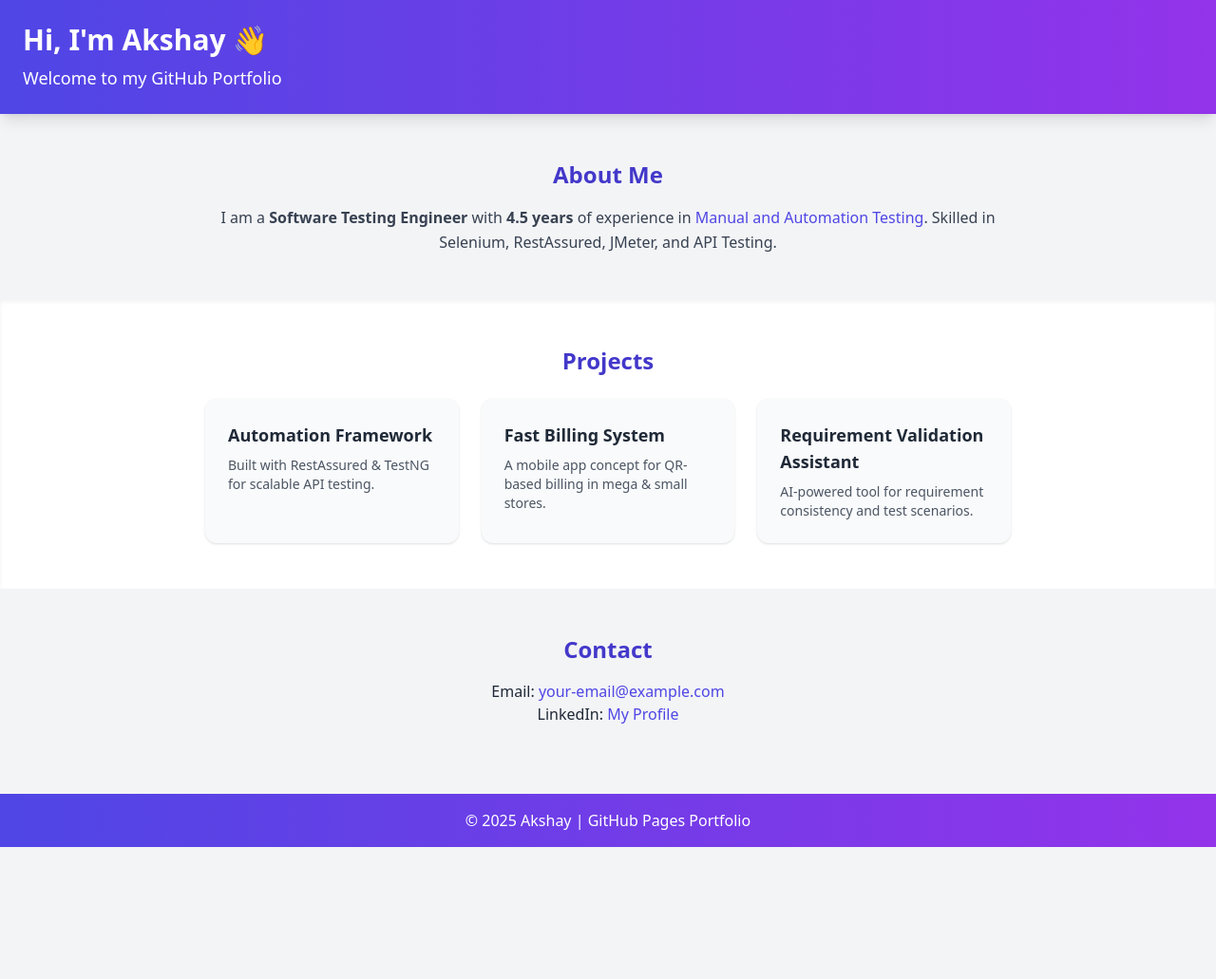
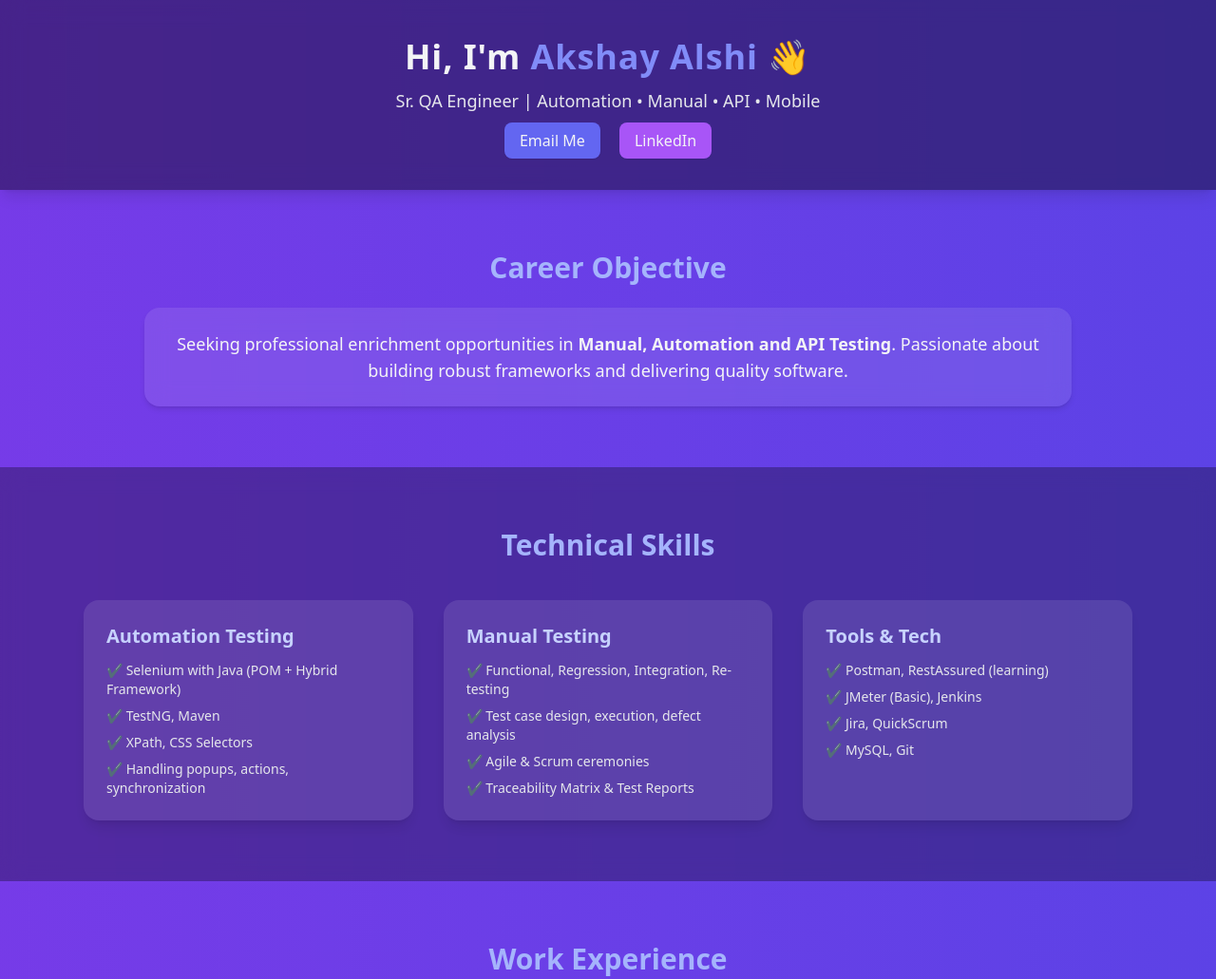
Before and after one commit to AkshayAlshi/AkshayAlshi.github.io, a plain HTML site: page index.html in a window 1280 px wide. Shown: the top 1031 px of the page at 95% size. Before the commit the page ends 892 px from the top, so only its background shows below. Drawn offline with nearby package versions, Linux system fonts and the light colour scheme.

Commit message:
Update index.html
modify index.html file

```diff
--- a/index.html
+++ b/index.html
@@ -3,60 +3,146 @@
 <head>
   <meta charset="UTF-8" />
   <meta name="viewport" content="width=device-width, initial-scale=1.0" />
-  <title>Akshay's Portfolio</title>
+  <title>Akshay Alshi | Sr. QA Engineer</title>
   <!-- Tailwind CSS CDN -->
   <script src="https://cdn.tailwindcss.com"></script>
+  <style>
+    body {
+      background: linear-gradient(270deg, #4f46e5, #9333ea, #2563eb, #9333ea);
+      background-size: 800% 800%;
+      animation: gradientFlow 15s ease infinite;
+    }
+    @keyframes gradientFlow {
+      0% {background-position: 0% 50%;}
+      50% {background-position: 100% 50%;}
+      100% {background-position: 0% 50%;}
+    }
+  </style>
 </head>
-<body class="bg-gray-100 text-gray-800 font-sans">
+<body class="text-gray-100 font-sans">
 
   <!-- Header -->
-  <header class="bg-gradient-to-r from-indigo-600 to-purple-600 text-white p-6 shadow-lg">
-    <h1 class="text-3xl font-bold">Hi, I'm Akshay 👋</h1>
-    <p class="text-lg mt-2">Welcome to my GitHub Portfolio</p>
+  <header class="backdrop-blur-md bg-black/40 p-10 shadow-lg text-center">
+    <h1 class="text-4xl font-extrabold tracking-wide">Hi, I'm <span class="text-indigo-400">Akshay Alshi</span> 👋</h1>
+    <p class="text-lg mt-3 text-gray-200">Sr. QA Engineer | Automation • Manual • API • Mobile</p>
+    <div class="mt-4 space-x-4">
+      <a href="mailto:akshayalshi10@gmail.com" class="bg-indigo-500 px-4 py-2 rounded-lg shadow hover:bg-indigo-600">Email Me</a>
+      <a href="https://www.linkedin.com/in/akshayalshi884230254" target="_blank" class="bg-purple-500 px-4 py-2 rounded-lg shadow hover:bg-purple-600">LinkedIn</a>
+    </div>
   </header>
 
-  <!-- About Me -->
-  <section class="max-w-4xl mx-auto py-12 px-6 text-center">
-    <h2 class="text-2xl font-semibold mb-4 text-indigo-700">About Me</h2>
-    <p class="text-gray-700 leading-relaxed">
-      I am a <span class="font-bold">Software Testing Engineer</span> with
-      <span class="font-bold">4.5 years</span> of experience in
-      <span class="text-indigo-600">Manual and Automation Testing</span>.
-      Skilled in Selenium, RestAssured, JMeter, and API Testing.
+  <!-- Career Objective -->
+  <section class="max-w-5xl mx-auto py-16 px-6 text-center">
+    <h2 class="text-3xl font-bold mb-6 text-indigo-300">Career Objective</h2>
+    <p class="text-lg bg-white/10 p-6 rounded-2xl shadow-md backdrop-blur-md">
+      Seeking professional enrichment opportunities in <b>Manual, Automation and API Testing</b>. Passionate about building robust frameworks and delivering quality software.
     </p>
   </section>
 
+  <!-- Skills -->
+  <section class="py-16 bg-black/30 backdrop-blur-md">
+    <div class="max-w-6xl mx-auto px-6">
+      <h2 class="text-3xl font-bold mb-10 text-center text-indigo-300">Technical Skills</h2>
+      <div class="grid md:grid-cols-3 gap-8">
+        <div class="bg-white/10 p-6 rounded-2xl shadow-lg">
+          <h3 class="font-bold text-xl text-indigo-200 mb-3">Automation Testing</h3>
+          <ul class="text-sm space-y-2 text-gray-200 text-left">
+            <li>✔ Selenium with Java (POM + Hybrid Framework)</li>
+            <li>✔ TestNG, Maven</li>
+            <li>✔ XPath, CSS Selectors</li>
+            <li>✔ Handling popups, actions, synchronization</li>
+          </ul>
+        </div>
+        <div class="bg-white/10 p-6 rounded-2xl shadow-lg">
+          <h3 class="font-bold text-xl text-indigo-200 mb-3">Manual Testing</h3>
+          <ul class="text-sm space-y-2 text-gray-200 text-left">
+            <li>✔ Functional, Regression, Integration, Re-testing</li>
+            <li>✔ Test case design, execution, defect analysis</li>
+            <li>✔ Agile & Scrum ceremonies</li>
+            <li>✔ Traceability Matrix & Test Reports</li>
+          </ul>
+        </div>
+        <div class="bg-white/10 p-6 rounded-2xl shadow-lg">
+          <h3 class="font-bold text-xl text-indigo-200 mb-3">Tools & Tech</h3>
+          <ul class="text-sm space-y-2 text-gray-200 text-left">
+            <li>✔ Postman, RestAssured (learning)</li>
+            <li>✔ JMeter (Basic), Jenkins</li>
+            <li>✔ Jira, QuickScrum</li>
+            <li>✔ MySQL, Git</li>
+          </ul>
+        </div>
+      </div>
+    </div>
+  </section>
+
+  <!-- Experience -->
+  <section class="max-w-6xl mx-auto py-16 px-6">
+    <h2 class="text-3xl font-bold mb-10 text-center text-indigo-300">Work Experience</h2>
+    <div class="space-y-6">
+      <div class="bg-white/10 p-6 rounded-2xl shadow-md">
+        <h3 class="font-bold text-xl text-indigo-200">Micropro Software Solutions Ltd — Sr. QA Engineer</h3>
+        <p class="text-sm text-gray-300">Feb 2022 – Present | Nagpur</p>
+        <ul class="list-disc text-left mt-3 ml-5 space-y-2 text-gray-200">
+          <li>Lead QA for projects in healthcare & academic domains.</li>
+          <li>Automated regression suite using Selenium (Hybrid POM).</li>
+          <li>Validated API flows using Postman & integrated with functional tests.</li>
+          <li>Mentored team members & improved defect reporting via Jira.</li>
+        </ul>
+      </div>
+      <div class="bg-white/10 p-6 rounded-2xl shadow-md">
+        <h3 class="font-bold text-xl text-indigo-200">Mind Spark Technology Pvt Ltd — QA Engineer</h3>
+        <p class="text-sm text-gray-300">Nov 2020 – Jan 2022 | Pune</p>
+        <ul class="list-disc text-left mt-3 ml-5 space-y-2 text-gray-200">
+          <li>Worked on web automation with Selenium & Java.</li>
+          <li>Performed manual & regression testing on enterprise apps.</li>
+          <li>Created detailed test cases, defect reports, and summary reports.</li>
+        </ul>
+      </div>
+    </div>
+  </section>
+
   <!-- Projects -->
-  <section class="bg-white py-12 shadow-inner">
-    <div class="max-w-4xl mx-auto px-6">
-      <h2 class="text-2xl font-semibold mb-6 text-center text-indigo-700">Projects</h2>
-      <div class="grid md:grid-cols-3 gap-6">
-        <div class="bg-gray-50 p-6 rounded-xl shadow hover:shadow-lg transition">
-          <h3 class="font-bold text-lg">Automation Framework</h3>
-          <p class="text-sm text-gray-600 mt-2">Built with RestAssured & TestNG for scalable API testing.</p>
+  <section class="py-16 bg-black/30 backdrop-blur-md">
+    <div class="max-w-6xl mx-auto px-6">
+      <h2 class="text-3xl font-bold mb-10 text-center text-indigo-300">Projects</h2>
+      <div class="grid md:grid-cols-2 gap-8">
+        <div class="bg-white/10 p-6 rounded-2xl shadow-lg">
+          <h3 class="font-bold text-xl text-indigo-200">Hospycare (Healthcare)</h3>
+          <p class="text-sm text-gray-200 mt-2">QA Engineer at Micropro Software Solutions</p>
+          <ul class="list-disc ml-5 mt-3 space-y-1 text-gray-200">
+            <li>Executed test cases via Postman, validated API responses.</li>
+            <li>Performed Functional, Regression & Retesting.</li>
+            <li>Designed automation scripts (POM Classes).</li>
+          </ul>
         </div>
-        <div class="bg-gray-50 p-6 rounded-xl shadow hover:shadow-lg transition">
-          <h3 class="font-bold text-lg">Fast Billing System</h3>
-          <p class="text-sm text-gray-600 mt-2">A mobile app concept for QR-based billing in mega & small stores.</p>
-        </div>
-        <div class="bg-gray-50 p-6 rounded-xl shadow hover:shadow-lg transition">
-          <h3 class="font-bold text-lg">Requirement Validation Assistant</h3>
-          <p class="text-sm text-gray-600 mt-2">AI-powered tool for requirement consistency and test scenarios.</p>
+        <div class="bg-white/10 p-6 rounded-2xl shadow-lg">
+          <h3 class="font-bold text-xl text-indigo-200">AIMS (Academic Domain)</h3>
+          <p class="text-sm text-gray-200 mt-2">Sr. QA Engineer at Micropro Software Solutions</p>
+          <ul class="list-disc ml-5 mt-3 space-y-1 text-gray-200">
+            <li>Derived test cases from BRDs, automated regression suite.</li>
+            <li>Validated APIs with Postman, logged defects in Jira.</li>
+            <li>Participated in Scrum ceremonies.</li>
+          </ul>
         </div>
       </div>
     </div>
   </section>
 
   <!-- Contact -->
-  <section class="max-w-4xl mx-auto py-12 px-6 text-center">
-    <h2 class="text-2xl font-semibold mb-4 text-indigo-700">Contact</h2>
-    <p>Email: <a href="mailto:your-email@example.com" class="text-indigo-600 hover:underline">your-email@example.com</a></p>
-    <p>LinkedIn: <a href="https://linkedin.com/in/yourprofile" target="_blank" class="text-indigo-600 hover:underline">My Profile</a></p>
+  <section class="max-w-5xl mx-auto py-16 px-6 text-center">
+    <h2 class="text-3xl font-bold mb-6 text-indigo-300">Contact</h2>
+    <p class="text-lg">📧
+      <a href="mailto:akshayalshi10@gmail.com" class="text-indigo-200 hover:underline">akshayalshi10@gmail.com</a>
+    </p>
+    <p class="text-lg">📱 +91 99217 27788</p>
+    <p class="text-lg">💼
+      <a href="https://www.linkedin.com/in/akshayalshi884230254" target="_blank" class="text-indigo-200 hover:underline">LinkedIn Profile</a>
+    </p>
   </section>
 
   <!-- Footer -->
-  <footer class="bg-gradient-to-r from-indigo-600 to-purple-600 text-white text-center py-4 mt-6">
-    <p>© 2025 Akshay | GitHub Pages Portfolio</p>
+  <footer class="bg-black/40 text-gray-300 text-center py-6 mt-10">
+    <p>© 2025 Akshay Suresh Alshi | Crafted with ❤️ using TailwindCSS</p>
   </footer>
 
 </body>
```
